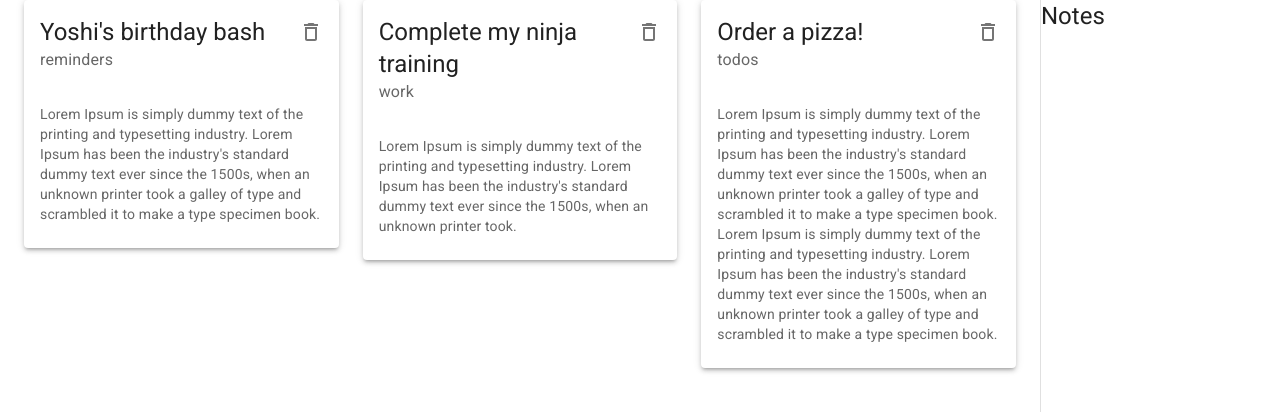
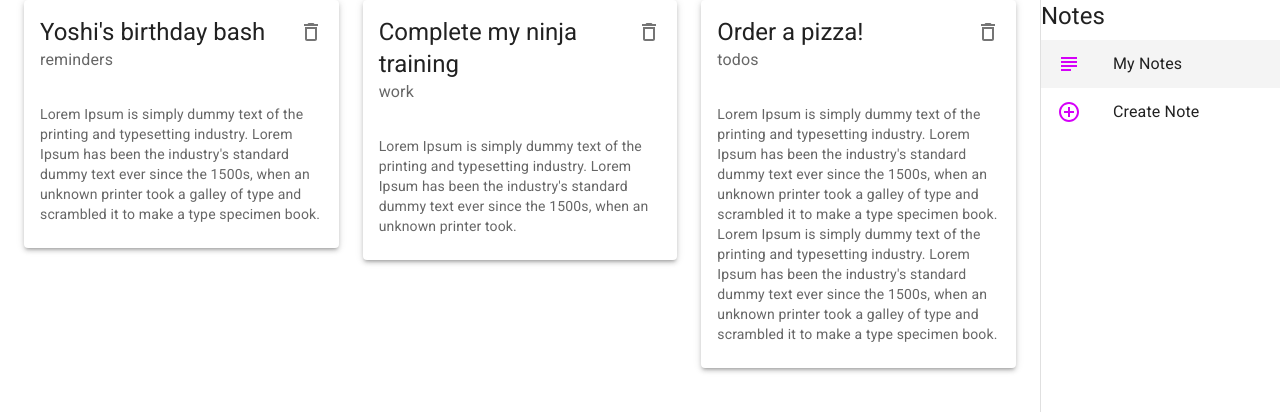
Before and after one commit to willhobson85/Material-UI-Note-App, a React (Create React App) app: page / in a window 1280 px wide. Shown: the top 412 px of the page. Built offline with nearby package versions, Linux system fonts and the light colour scheme; data requests are answered from the project's data file.

Commit message:
Add pages to drawer, style and navigate to appropriate page

```diff
--- a/src/components/Layout.js
+++ b/src/components/Layout.js
@@ -1,9 +1,28 @@
 import React from "react";
-import { Drawer, Typography, Box } from "@mui/material";
+import { useHistory, useLocation } from "react-router-dom";
+import { Box, Drawer, List, ListItem, ListItemIcon, ListItemText, Typography } from "@mui/material";
+import SubjectOutlinedIcon from '@mui/icons-material/SubjectOutlined';
+import AddCircleOutlineOutlinedIcon from '@mui/icons-material/AddCircleOutlineOutlined';
 
 const drawerWidth = 240;
 
 export default function Layout({ children }) {
+  const history = useHistory()
+  const location = useLocation()
+
+  const menuItems = [
+    {
+      text: 'My Notes',
+      icon: <SubjectOutlinedIcon color='secondary'/>,
+      path: '/'
+    },
+    {
+      text: 'Create Note',
+      icon: <AddCircleOutlineOutlinedIcon color='secondary'/>,
+      path: '/create'
+    }
+  ]
+
   return (
     <Box sx={{ display: 'flex' }}>
       {/* app bar */}
@@ -34,6 +53,19 @@
             Notes
           </Typography>
         </div>
+        <List>
+          {menuItems.map(item => (
+            <ListItem
+              button
+              key={item.text}
+              onClick={() => history.push(item.path)}
+              sx={location.pathname === item.path ? { backgroundColor: '#f4f4f4' } : null}
+            >
+              <ListItemIcon>{item.icon}</ListItemIcon>
+              <ListItemText primary={item.text} />
+            </ListItem>
+          ))}
+        </List>
       </Drawer>
 
     </Box>
```
